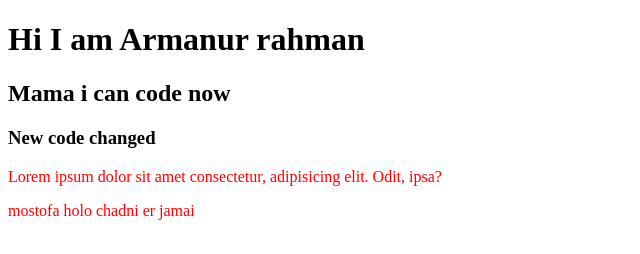
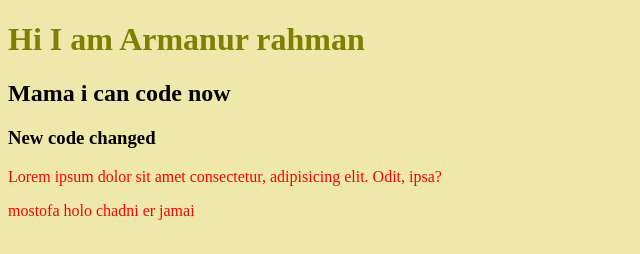
Before and after one commit to Armanur22880/my-third-repo, a plain HTML site: page index.html in a window 1280 px wide. Shown: the whole page, without its empty margins (0-640 px from the left). Drawn offline with Linux system fonts and the light colour scheme.

Commit message:
red olive

```diff
--- a/style.css
+++ b/style.css
@@ -1 +1,5 @@
 p{color:red;}
+h1{color:olive}
+body{
+    background-color: palegoldenrod;
+}
```
